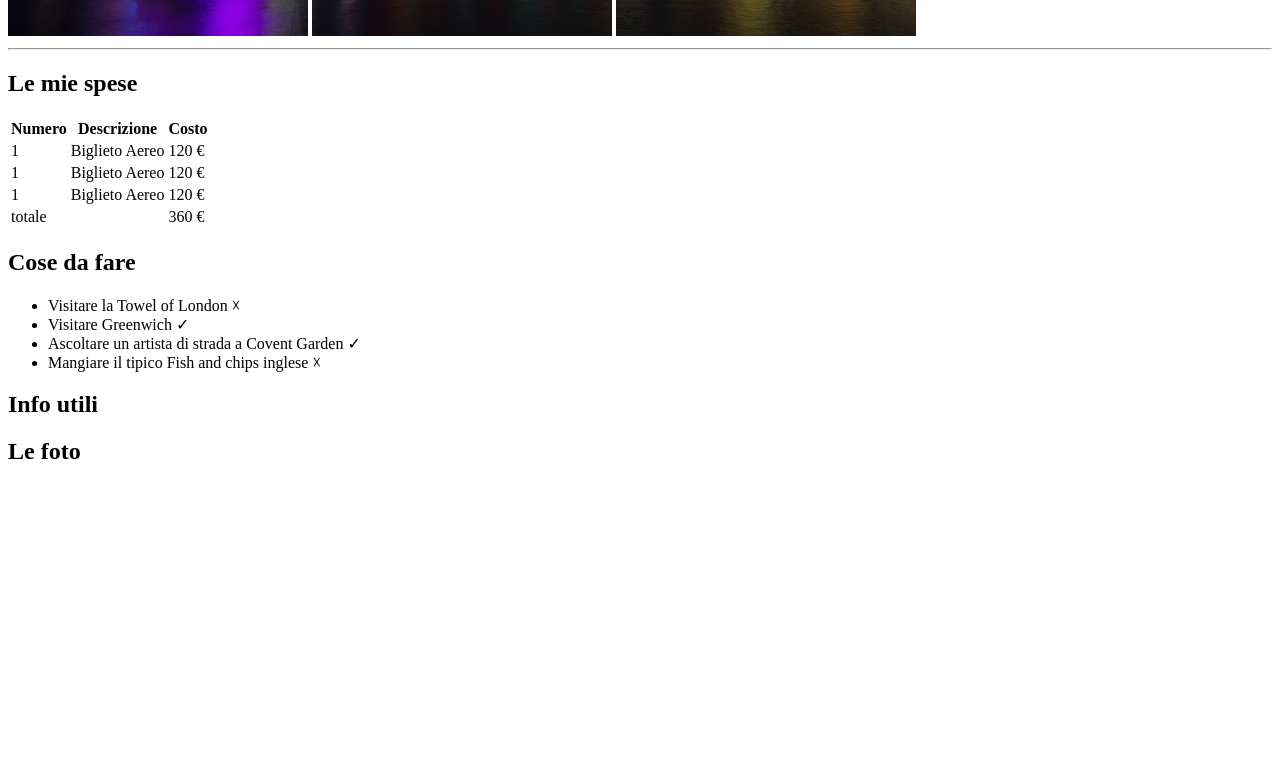
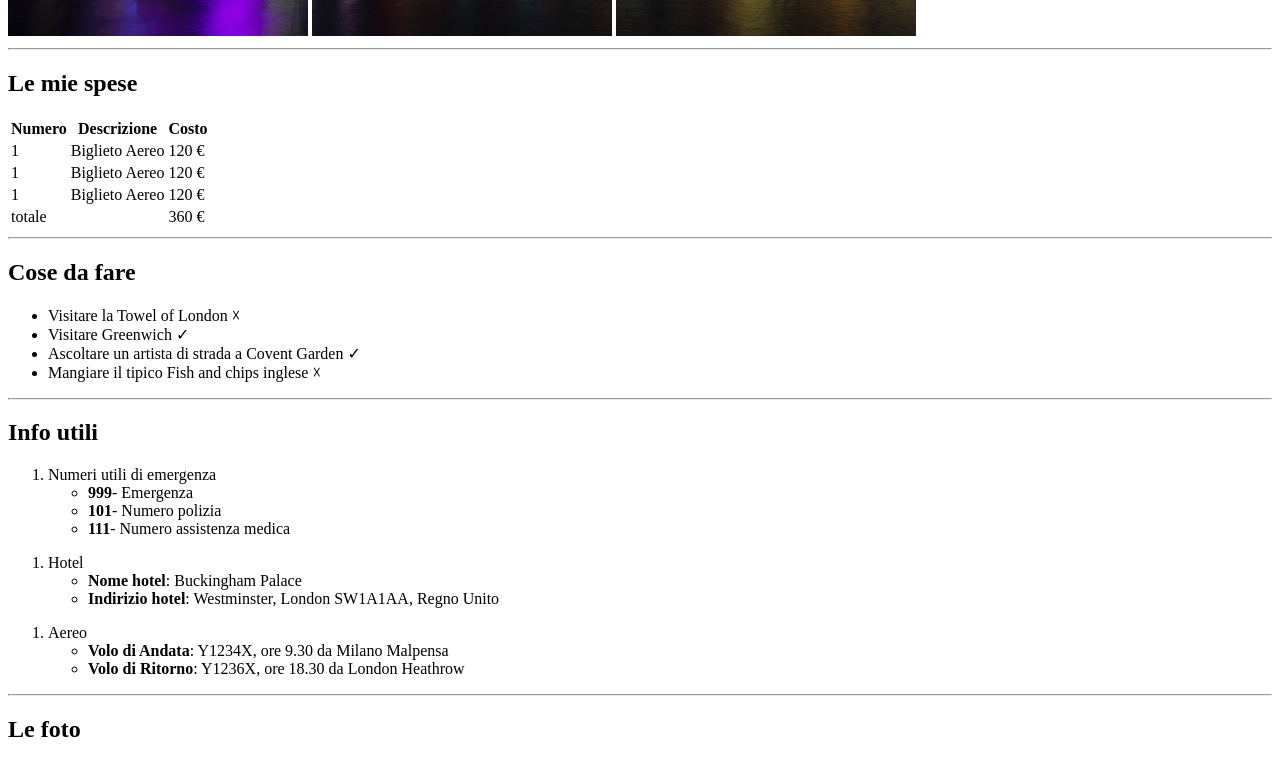
Before and after one commit to adrisala20/html-london-trip, a plain HTML site: page index.html in a window 1280 px wide. Shown: the part 644-1407 px from the top of the page. Before the commit the page ends 1129 px from the top, so only its background shows below. Drawn offline with Linux system fonts and the light colour scheme.

Commit message:
section usefull info

```diff
--- a/index.html
+++ b/index.html
@@ -44,6 +44,7 @@
                         <td>360 &euro;</td>
                       </tr>
                 </table>
+            <hr>
         </section>
 
         <section>
@@ -54,10 +55,37 @@
                 <li>Ascoltare un artista di strada a Covent Garden &check;</li>
                 <li> Mangiare il tipico Fish and chips inglese &#9747;</li>
                </ul>
+            <hr>
         </section>
 
         <section>
             <h2>Info utili</h2>
+            <ol>
+                <li> Numeri utili di emergenza
+                    <ul>
+                        <li> <strong>999</strong>- Emergenza </li>
+                        <li><strong>101</strong>- Numero polizia </li>
+                        <li><strong>111</strong>- Numero assistenza medica</li>
+                    </ul>
+                </li>
+            </ol>
+            <ol>
+                <li> Hotel
+                    <ul>
+                        <li><strong>Nome hotel</strong>: Buckingham Palace</li>
+                        <li><strong>Indirizio hotel</strong>: Westminster, London SW1A1AA, Regno Unito </li>
+                    </ul>
+                </li>
+            </ol>
+            <ol>
+                <li> Aereo
+                    <ul>
+                        <li><strong>Volo di Andata</strong>: Y1234X, ore 9.30 da Milano Malpensa</li>
+                        <li><strong>Volo di Ritorno</strong>: Y1236X, ore 18.30 da London Heathrow</li>
+                    </ul>
+                </li>
+            </ol>
+            <hr>
         </section>
 
         <section>
```
